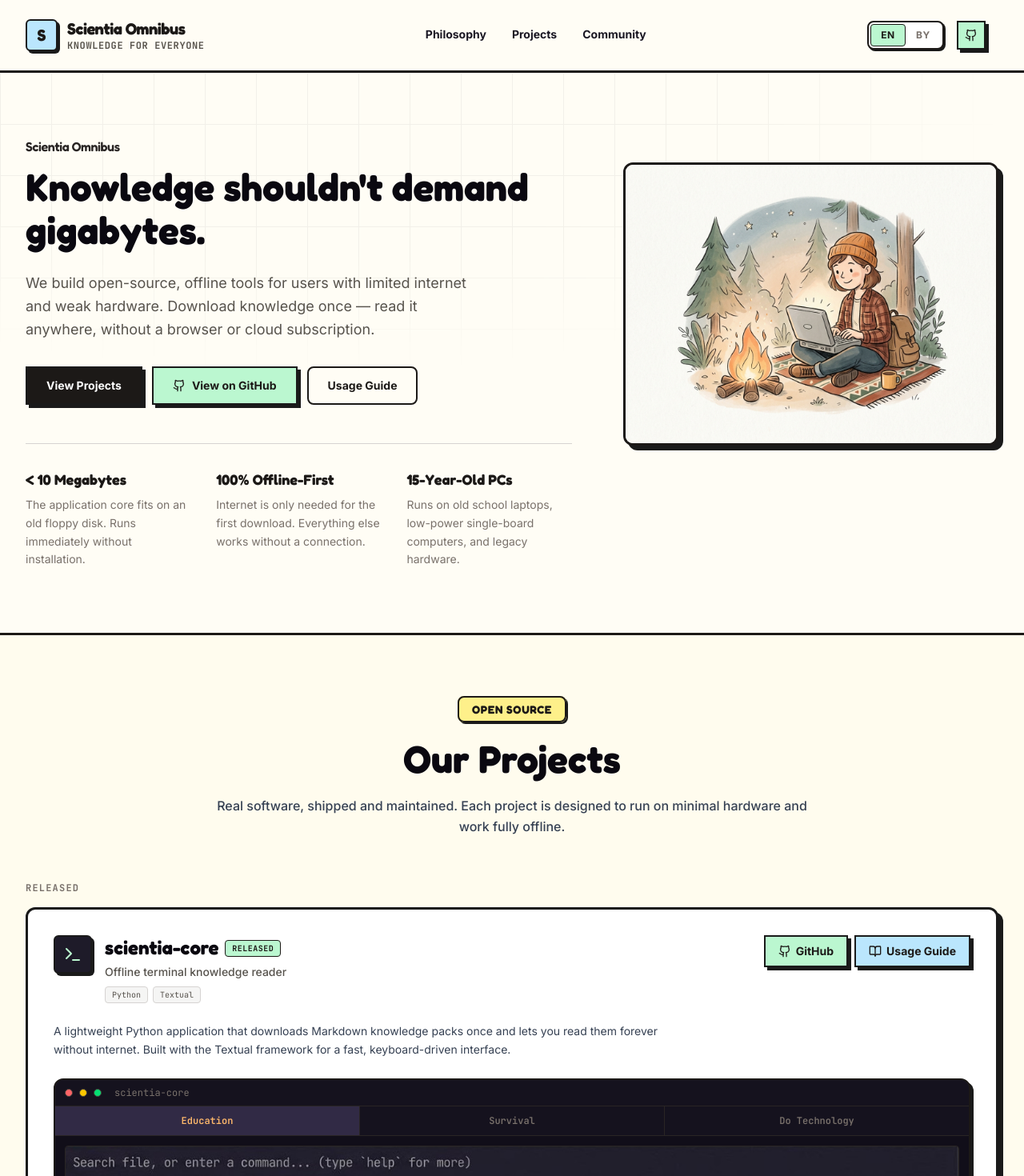
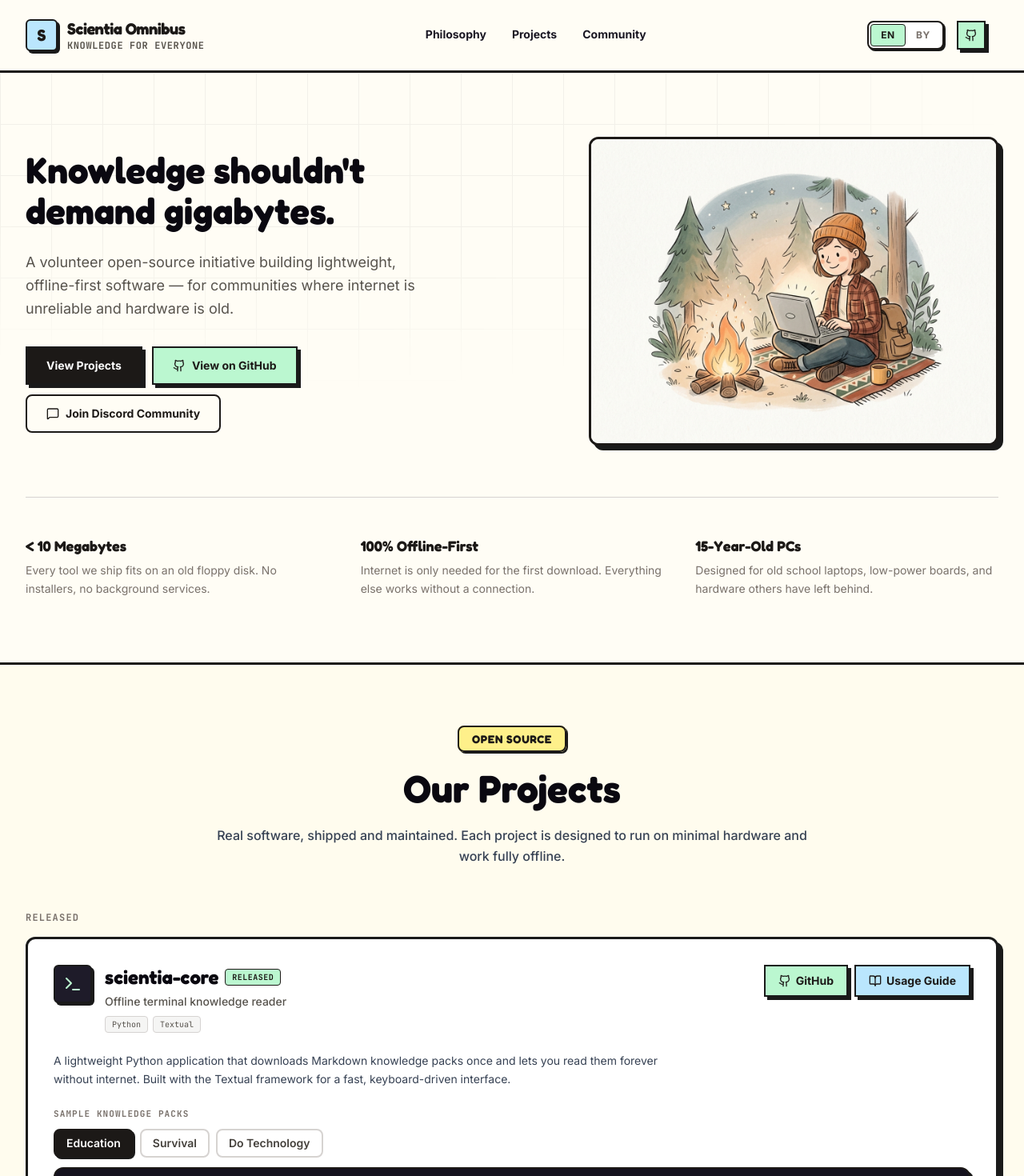
Before and after one commit to Scientia-Omnibus/scientia-omnibus-web, a React (Vite) app: page / in a window 1280 px wide. Shown: the top 1470 px of the page at 80% size. Built offline with nearby package versions, Linux system fonts and the light colour scheme.

Commit message:
updated switch in scientia-core cases

```diff
--- a/src/components/Hero.tsx
+++ b/src/components/Hero.tsx
@@ -1,8 +1,7 @@
 import { Language } from '../types';
 import { UI_TRANSLATIONS } from '../data/modules';
-import { Github } from 'lucide-react';
+import { Github, MessageSquare } from 'lucide-react';
 import { motion } from 'motion/react';
-import { Link } from 'react-router-dom';
 import demoMain from '../assets/images/demo-main.jpg';
 
 interface HeroProps {
@@ -24,33 +23,28 @@ export default function Hero({ language, onScrollToSection }: HeroProps) {
       <div className="absolute inset-0 bg-[linear-gradient(to_right,#1a1a1a_1px,transparent_1px),linear-gradient(to_bottom,#1a1a1a_1px,transparent_1px)] bg-[size:4rem_4rem] [mask-image:radial-gradient(ellipse_70%_55%_at_30%_0%,#000_60%,transparent_100%)] opacity-[0.05]" />
 
       <div className="relative mx-auto max-w-7xl px-4 sm:px-6 lg:px-8 py-12 sm:py-16 lg:py-20">
-        <div className="grid grid-cols-1 lg:grid-cols-12 gap-10 lg:gap-16 items-start">
+        <div className="grid grid-cols-1 lg:grid-cols-2 gap-10 lg:gap-16 items-center">
           <motion.div
-            className="lg:col-span-7 order-2 lg:order-1"
             initial={{ opacity: 0, y: 16 }}
             animate={{ opacity: 1, y: 0 }}
             transition={{ duration: 0.45 }}
           >
-            <p className="font-display text-sm sm:text-base font-semibold text-stone-800 tracking-tight mb-3">
-              Scientia Omnibus
-            </p>
-
             <h1
               className={`
                 font-display font-bold text-stone-950 leading-[1.12] mb-6
-                text-[1.75rem] sm:text-4xl lg:text-[2.75rem] xl:text-5xl
-                max-w-2xl
+                text-[1.75rem] sm:text-4xl lg:text-[2.75rem] xl:text-[2.85rem]
+                max-w-xl
                 ${language === 'by' ? 'tracking-tight' : ''}
               `}
             >
               {t.heroTitle[language]}
             </h1>
 
-            <p className="text-base sm:text-lg text-stone-600 leading-relaxed mb-8 max-w-xl">
+            <p className="text-base sm:text-lg text-stone-600 leading-relaxed mb-8 max-w-lg">
               {t.heroSubtitle[language]}
             </p>
 
-            <div className="flex flex-col sm:flex-row flex-wrap gap-3 mb-12">
+            <div className="flex flex-col sm:flex-row flex-wrap gap-3">
               <button
                 type="button"
                 onClick={() => onScrollToSection('projects')}
@@ -60,7 +54,7 @@ export default function Hero({ language, onScrollToSection }: HeroProps) {
               </button>
 
               <a
-                href="https://github.com/Scientia-Omnibus/scientia-core"
+                href="https://github.com/Scientia-Omnibus"
                 target="_blank"
                 rel="noreferrer"
                 className="inline-flex items-center justify-center gap-2 px-6 py-3 sketch-button bg-cartoon-green text-stone-900 font-bold text-sm"
@@ -69,45 +63,51 @@ export default function Hero({ language, onScrollToSection }: HeroProps) {
                 {t.viewOnGithub[language]}
               </a>
 
-              <Link
-                to="/scientia-core/guide"
-                className="inline-flex items-center justify-center px-6 py-3 border-2 border-stone-900 rounded-lg text-stone-900 font-bold text-sm hover:bg-white transition-colors"
+              <a
+                href="#"
+                className="inline-flex items-center justify-center gap-2 px-6 py-3 border-2 border-stone-900 rounded-lg text-stone-900 font-bold text-sm hover:bg-cartoon-purple transition-colors"
               >
-                {t.viewGuide[language]}
-              </Link>
-            </div>
-
-            <div className="grid grid-cols-1 sm:grid-cols-3 gap-6 sm:gap-8 pt-8 border-t border-stone-300">
-              {HERO_STATS.map(({ key, descKey }) => (
-                <div key={key}>
-                  <h2 className="font-display font-bold text-base sm:text-lg text-stone-900 leading-snug">
-                    {t[key][language]}
-                  </h2>
-                  <p className="text-sm text-stone-500 leading-relaxed mt-2">
-                    {t[descKey][language]}
-                  </p>
-                </div>
-              ))}
+                <MessageSquare className="h-4 w-4" />
+                {t.joinDiscord[language]}
+              </a>
             </div>
           </motion.div>
 
           <motion.div
-            className="lg:col-span-5 order-1 lg:order-2 lg:pt-8"
+            className="flex justify-center lg:justify-end"
             initial={{ opacity: 0, scale: 0.98 }}
             animate={{ opacity: 1, scale: 1 }}
             transition={{ duration: 0.45, delay: 0.1 }}
           >
-            <div className="mx-auto w-full max-w-md lg:max-w-none">
+            <div className="w-full max-w-md lg:max-w-lg">
               <div className="overflow-hidden rounded-xl border-3 border-stone-900 bg-stone-100 shadow-[6px_6px_0px_#1A1A1A]">
                 <img
                   src={demoMain}
-                  alt="Scientia Omnibus"
+                  alt=""
                   className="w-full aspect-4/3 object-cover"
                 />
               </div>
             </div>
           </motion.div>
         </div>
+
+        <motion.div
+          className="mt-14 sm:mt-16 pt-10 sm:pt-12 border-t border-stone-300 grid grid-cols-1 sm:grid-cols-3 gap-8 sm:gap-10"
+          initial={{ opacity: 0, y: 12 }}
+          animate={{ opacity: 1, y: 0 }}
+          transition={{ duration: 0.45, delay: 0.2 }}
+        >
+          {HERO_STATS.map(({ key, descKey }) => (
+            <div key={key}>
+              <h2 className="font-display font-bold text-base sm:text-lg text-stone-900 leading-snug">
+                {t[key][language]}
+              </h2>
+              <p className="text-sm text-stone-500 leading-relaxed mt-2">
+                {t[descKey][language]}
+              </p>
+            </div>
+          ))}
+        </motion.div>
       </div>
     </section>
   );
--- a/src/components/ProjectsSection.tsx
+++ b/src/components/ProjectsSection.tsx
@@ -97,6 +97,33 @@ export default function ProjectsSection({ language }: ProjectsSectionProps) {
             {coreProject.description[language]}
           </p>
 
+          <div className="mb-3">
+            <p className="text-[11px] font-mono font-bold uppercase tracking-widest text-stone-500 mb-2.5">
+              {language === 'en' ? 'Sample knowledge packs' : 'Прыклады пакетаў ведаў'}
+            </p>
+            <div className="flex flex-wrap gap-2">
+              {MODULES.map((mod) => {
+                const isActive = activeModuleId === mod.id;
+                return (
+                  <button
+                    key={mod.id}
+                    type="button"
+                    onClick={() => setActiveModuleId(mod.id)}
+                    className={`
+                      px-3.5 py-1.5 rounded-lg font-sans text-sm font-semibold border-2 transition-colors cursor-pointer
+                      ${isActive
+                        ? 'bg-stone-900 text-white border-stone-900 shadow-[2px_2px_0px_#1A1A1A]'
+                        : 'bg-white text-stone-700 border-stone-300 hover:border-stone-900 hover:bg-stone-50'
+                      }
+                    `}
+                  >
+                    {mod.title[language]}
+                  </button>
+                );
+              })}
+            </div>
+          </div>
+
           <div className="rounded-xl overflow-hidden border-2 border-stone-900 bg-[#1e1b29] shadow-[4px_4px_0px_#1A1A1A]">
             <div className="flex items-center gap-2 px-3 py-2 bg-[#15121e] border-b border-stone-800">
               <span className="h-2.5 w-2.5 rounded-full bg-red-400 border border-stone-700" />
@@ -105,27 +132,6 @@ export default function ProjectsSection({ language }: ProjectsSectionProps) {
               <span className="ml-2 font-mono text-[10px] sm:text-xs text-stone-500 truncate">
                 scientia-core
               </span>
-            </div>
-
-            <div className="flex border-b border-stone-800 overflow-x-auto">
-              {MODULES.map((mod) => {
-                const isActive = activeModuleId === mod.id;
-                return (
-                  <button
-                    key={mod.id}
-                    onClick={() => setActiveModuleId(mod.id)}
-                    className={`
-                      flex-1 min-w-0 px-3 sm:px-5 py-2.5 font-mono text-[11px] sm:text-xs font-semibold transition-colors border-r border-stone-800 last:border-r-0 whitespace-nowrap
-                      ${isActive
-                        ? 'bg-[#312a45] text-orange-300'
-                        : 'bg-[#15121e] text-stone-500 hover:text-stone-300 hover:bg-[#1e1b29]'
-                      }
-                    `}
-                  >
-                    {mod.title[language]}
-                  </button>
-                );
-              })}
             </div>
 
             <div className="bg-[#110e19] p-2 sm:p-3">
@@ -137,7 +143,8 @@ export default function ProjectsSection({ language }: ProjectsSectionProps) {
             </div>
           </div>
 
-          <p className="mt-3 text-xs text-stone-500 font-sans">
+          <p className="mt-3 text-sm text-stone-600 leading-relaxed">
+            <span className="font-semibold text-stone-800">{activeModule.title[language]}.</span>{' '}
             {activeModule.description[language]}
           </p>
         </div>
--- a/src/data/modules.ts
+++ b/src/data/modules.ts
@@ -21,8 +21,8 @@ export const UI_TRANSLATIONS: TranslationDict = {
     by: "Веды не павінны патрабаваць гігабайтаў."
   },
   heroSubtitle: {
-    en: "We build open-source, offline tools for users with limited internet and weak hardware. Download knowledge once — read it anywhere, without a browser or cloud subscription.",
-    by: "Мы ствараем адкрыты афлайн-софт для карыстальнікаў з абмежаваным інтэрнэтам і слабым абсталяваннем. Спампуйце веды адзін раз — чытайце дзе заўгодна, без браўзера і воблачных падпісак."
+    en: "A volunteer open-source initiative building lightweight, offline-first software — for communities where internet is unreliable and hardware is old.",
+    by: "Валонцёрская open-source ініцыятыва, якая стварае лёгкі афлайн-софт — для суполак, дзе інтэрнэт ненадзейны, а тэхніка састарэлая."
   },
   statZeroOverhead: {
     en: "0MB Base Overhead",
@@ -45,20 +45,24 @@ export const UI_TRANSLATIONS: TranslationDict = {
     by: "Менш за 10 Мегабайтаў"
   },
   statLightweightDesc: {
-    en: "The application core fits on an old floppy disk. Runs immediately without installation.",
-    by: "Ядро праграмы змяшчаецца на старую дыскету і запускаецца без усталёўкі."
+    en: "Every tool we ship fits on an old floppy disk. No installers, no background services.",
+    by: "Кожны наш інструмент змяшчаецца на старую дыскету. Без усталёўшчыкаў і фонавых сэрвісаў."
   },
   statHardware: {
     en: "15-Year-Old PCs",
     by: "ПК 15-гадовай даўнасці"
   },
   statHardwareDesc: {
-    en: "Runs on old school laptops, low-power single-board computers, and legacy hardware.",
-    by: "Працуе на старых школьных нетбуках, мікракампутарах і састарэлым абсталяванні."
+    en: "Designed for old school laptops, low-power boards, and hardware others have left behind.",
+    by: "Разлічана на старыя школьныя нетбукі, слабыя платы і абсталяванне, якое іншыя ўжо не падтрымліваюць."
   },
   viewOnGithub: {
     en: "View on GitHub",
     by: "Адкрыць на GitHub"
+  },
+  joinDiscord: {
+    en: "Join Discord Community",
+    by: "Далучыцца да Discord"
   },
   viewProjects: {
     en: "View Projects",
--- a/src/types.ts
+++ b/src/types.ts
@@ -17,6 +17,7 @@ export interface TranslationDict {
   statHardware: LocalizedString;
   statHardwareDesc: LocalizedString;
   viewOnGithub: LocalizedString;
+  joinDiscord: LocalizedString;
   viewProjects: LocalizedString;
   projectsLabel: LocalizedString;
   projectsTitle: LocalizedString;
```
